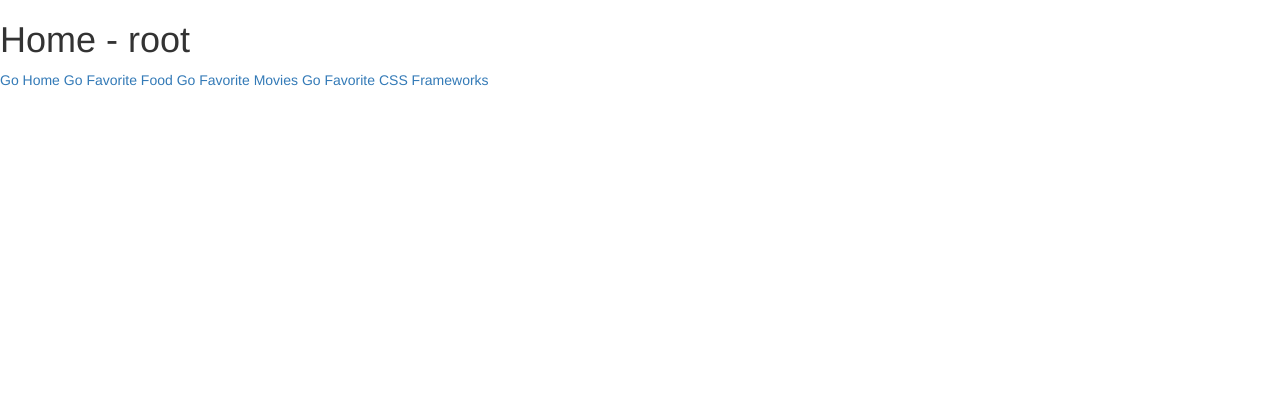
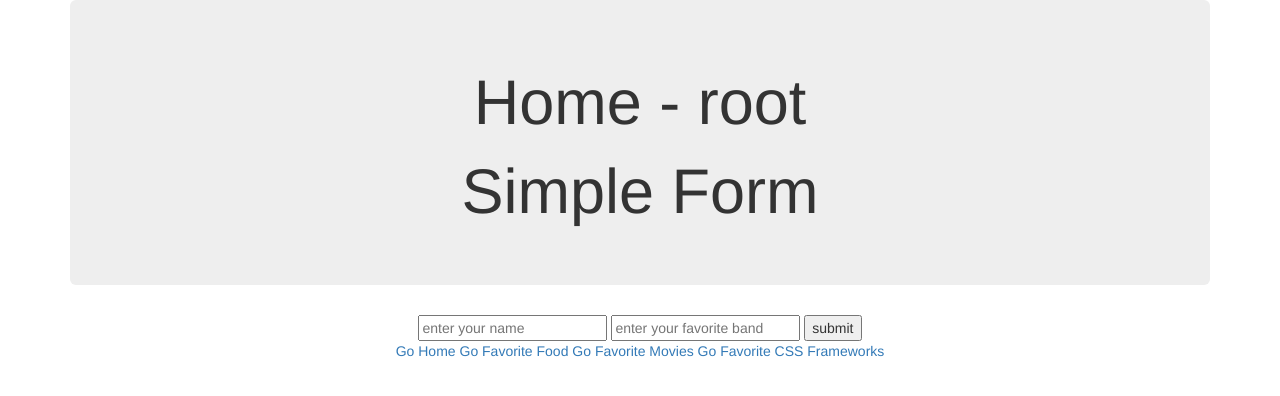
Before and after one commit to kcponline/proving-express, a website: page index.html in a window 1280 px wide. Drawn offline with nearby package versions, Linux system fonts and the light colour scheme.

Commit message:
add simple form in html body

```diff
--- a/index.html
+++ b/index.html
@@ -6,10 +6,24 @@
 	<link rel="stylesheet" href="https://maxcdn.bootstrapcdn.com/bootstrap/3.3.7/css/bootstrap.min.css" integrity="sha384-BVYiiSIFeK1dGmJRAkycuHAHRg32OmUcww7on3RYdg4Va+PmSTsz/K68vbdEjh4u" crossorigin="anonymous">
 </head>
 <body>
-	<h1>Home - root</h1>
-	<a href='/'>Go Home</a>
-	<a href='/FavoriteFood'>Go Favorite Food</a>
-	<a href='/FavoriteMovies'>Go Favorite Movies</a>
-	<a href='/FavoriteCSSFrameworks'>Go Favorite CSS Frameworks</a>
+	<div class='container'>
+	<div class='jumbotron text-center'>
+		<h1>Home - root</h1>
+		<h1>Simple Form</h1>
+	</div>
+		<div class="row">
+			<div class="col-sm-12 text-center">
+				<form action="http://localhost:8080" method="POST">
+					<input name="name" placeholder="enter your name">
+					<input name="band" placeholder="enter your favorite band">
+					<button type='submit'>submit</button>
+				</form>
+				<a href='/'>Go Home</a>
+				<a href='/FavoriteFood'>Go Favorite Food</a>
+				<a href='/FavoriteMovies'>Go Favorite Movies</a>
+				<a href='/FavoriteCSSFrameworks'>Go Favorite CSS Frameworks</a>
+			</div>
+		</div>
+	</div>
 </body>
 </html>
```
